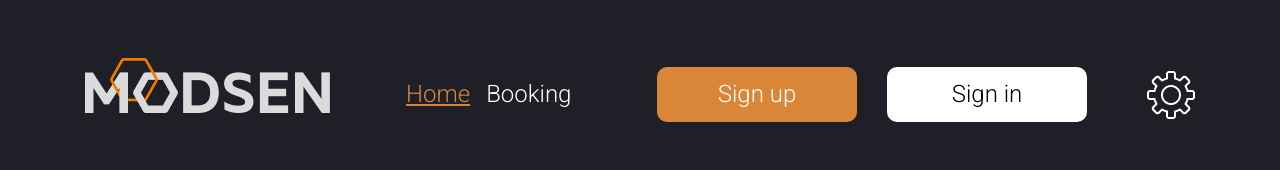
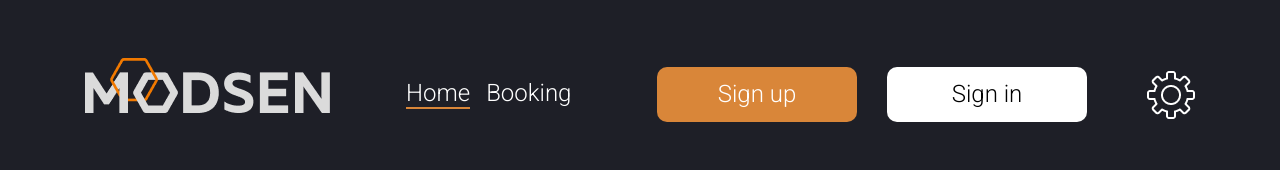
Before and after one commit to Denis-Zhukov/modsen-cinema, a Next.js app in the folder frontend/: page / in a window 1280 px wide. Shown: the top 170 px of the page. Built offline with nearby package versions, Linux system fonts and the light colour scheme.

Commit message:
refactor(header): underline is replaced to border. enum RoutePaths is created.

```diff
--- a/frontend/features/NavItem/styled.ts
+++ b/frontend/features/NavItem/styled.ts
@@ -8,9 +8,9 @@ export const StyledNavItem = styled(Link)<{ active?: boolean }>`
   font-size: 24px;
   text-decoration: none;
   color: #FFFFFF;
+  border-bottom: 2px solid transparent;
 
   ${({ active }) => active && css`
-    color: #D98639;
-    text-decoration: underline;
+    border-bottom-color: #D98639;
   `}
 `;
--- /dev/null
+++ b/frontend/shared/RoutePaths.ts
@@ -0,0 +1,4 @@
+export enum RoutePaths {
+    Home = '/',
+    Booking = '/booking',
+};
--- a/frontend/widgets/ui/Header/index.tsx
+++ b/frontend/widgets/ui/Header/index.tsx
@@ -1,6 +1,7 @@
 import { NavButton } from 'features/NavButton';
 import { NavItem } from 'features/NavItem';
 import Link from 'next/link';
+import { RoutePaths } from 'shared/RoutePaths';
 import {
     SettingsBlock,
     StyledAuthBlock,
@@ -17,8 +18,8 @@ export const Header = () => (
         <StyledHeader>
             <Link href="/"><StyledLogo src={Logo} alt="modsen-logo" width={245} height={55} /></Link>
             <StyledNav>
-                <NavItem path="/">Home</NavItem>
-                <NavItem path="/booking">Booking</NavItem>
+                <NavItem path={RoutePaths.Home}>Home</NavItem>
+                <NavItem path={RoutePaths.Booking}>Booking</NavItem>
             </StyledNav>
             <StyledAuthBlock>
                 <NavButton path="#" variant="primary">Sign up</NavButton>
```
